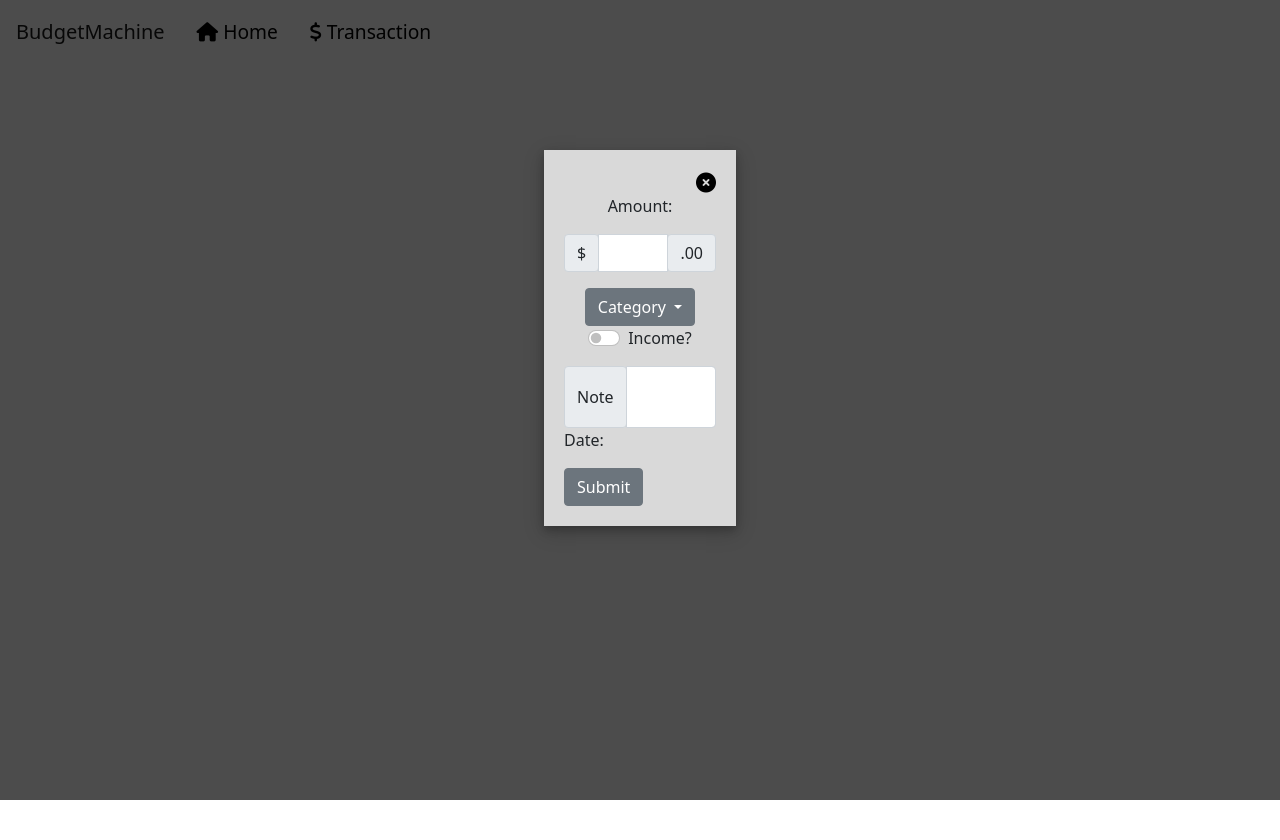
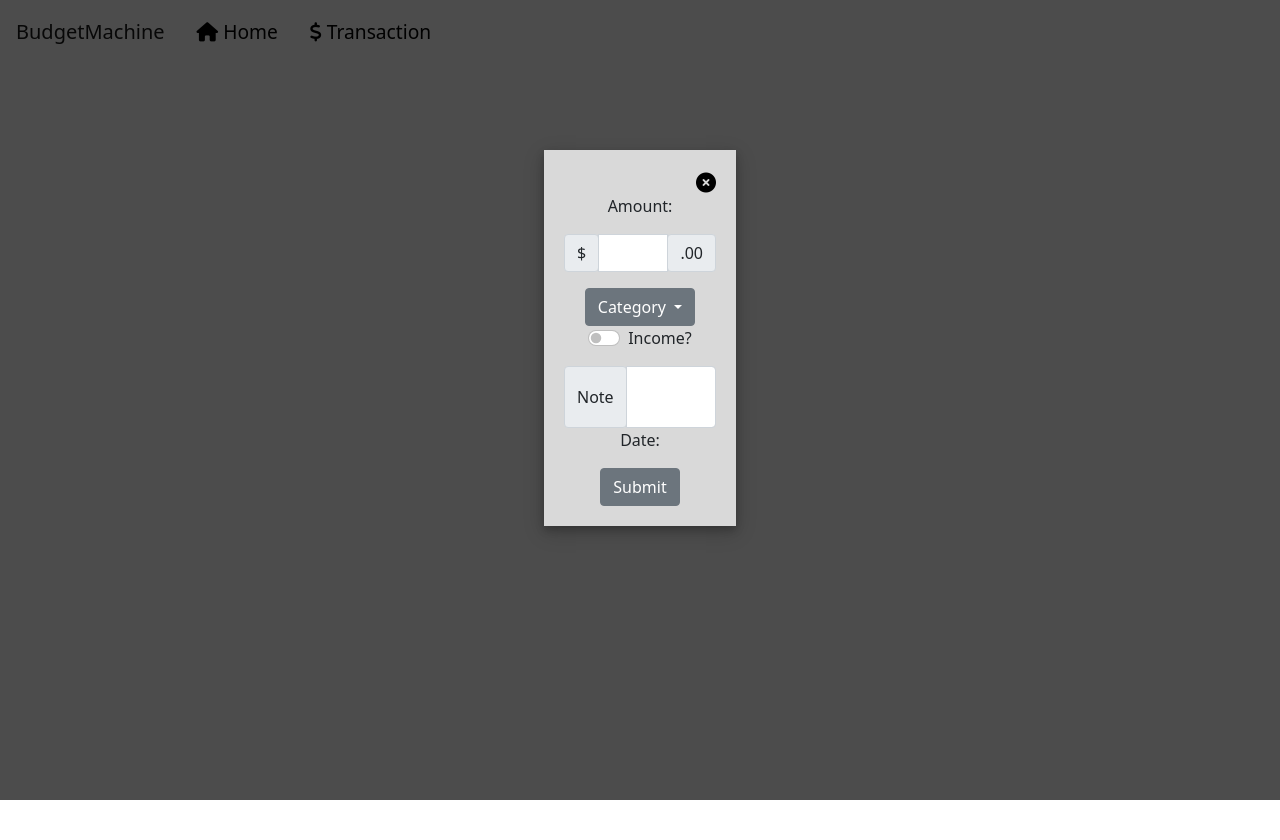
Before and after one commit to joeyagreco/BudgetMachine, a Flask app: page / in a window 1280 px wide. Shown: the top 840 px of the page. Run offline with Flask 2, Linux system fonts and the light colour scheme; some libraries are stand-ins or nearby versions.

Commit message:
cleanup on transaction popup

```diff
--- a/server/static/css/base.css
+++ b/server/static/css/base.css
@@ -87,15 +87,21 @@ button {
 
 #transaction-form {
     display: flex;
+    flex-direction: column;
+    align-content: space-around;
     background-color: #d9d9d9;
     margin: auto;
     width: 15%;
     padding: 20px;
     margin-top: 150px;
     box-shadow: 0 4px 8px 0 rgba(0, 0, 0, 0.2), 0 6px 20px 0 rgba(0, 0, 0, 0.19);
+    position: relative;
+}
+
+#transaction-submit-form {
+    display: flex;
     flex-direction: column;
-    align-content: space-around;
-    position: relative;
+    align-items: center;
 }
 
 #popup-top-section {
--- a/server/templates/base.html
+++ b/server/templates/base.html
@@ -59,10 +59,13 @@
       {% block content %}
         <div id="form-background">
           <div id="transaction-form">
+
             <div id="popup-top-section">
               <a href="#" id="close-button" onclick="onTransactionCloseClick()"><i class="fas fa-times-circle fa-lg"></i></a>
             </div>
-            <form>
+
+            <form id="transaction-submit-form">
+
               <div id="amount-section">
                 <p>Amount:</p>
                 <div class="input-group mb-3">
@@ -75,6 +78,7 @@
                   </div>
                 </div>
               </div>
+
               <div id="category-section">
                 <button class="btn btn-secondary dropdown-toggle" type="button" data-toggle="dropdown" aria-haspopup="true" aria-expanded="false">
                   Category
@@ -85,20 +89,25 @@
                   <a class="dropdown-item" href="#">Something else here</a>
                 </div>
               </div>
+
               <div id="income-section">
                 <div class="form-check form-switch">
                   <input class="form-check-input" type="checkbox" id="flexSwitchCheckDefault">
                 </div>
                 <p>Income?</p>
               </div>
+
               <div class="input-group" id="note-input">
                 <div class="input-group-prepend">
                   <span class="input-group-text" id="note-label">Note</span>
                 </div>
                 <textarea class="form-control" id="note" aria-label="With textarea"></textarea>
               </div>
+
               <p>Date:</p>
+
               <button class="btn btn-secondary" id="submit-button" type="button" onclick="onTransactionSubmitClick()">Submit</button>
+
             </form>
           </div>
         </div>
```
